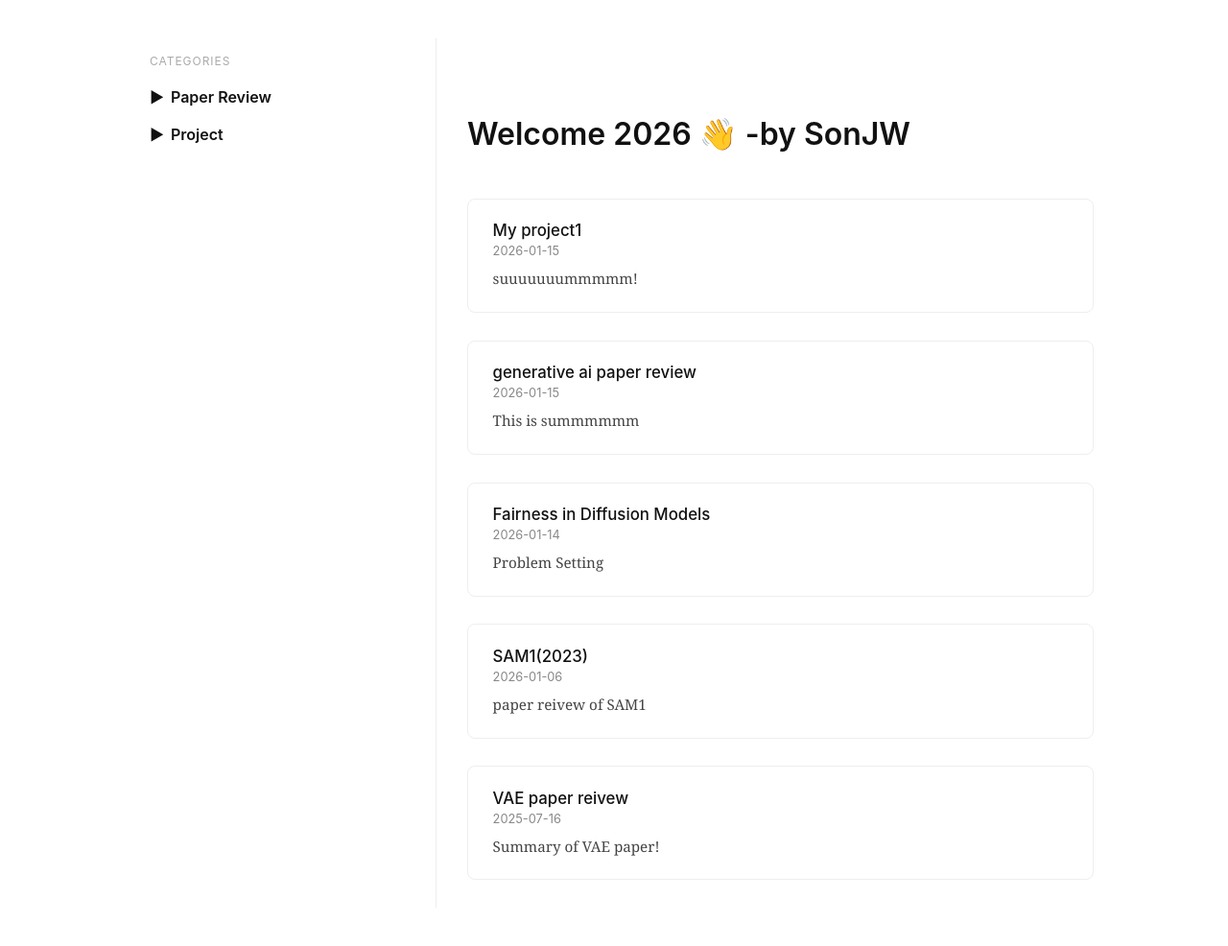
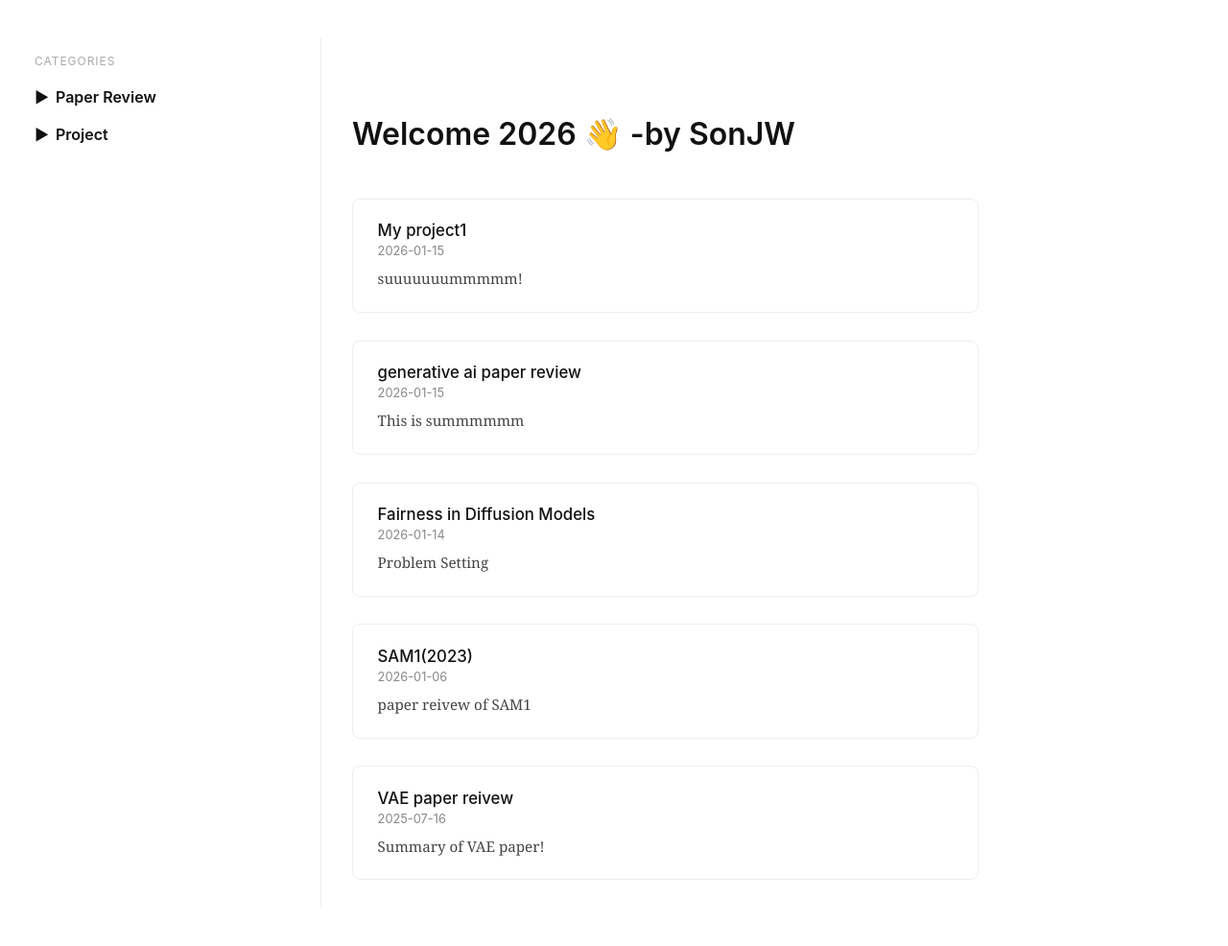
Before and after one commit to mattattabi78/mattattabi78.github.io, a Jekyll site: the page built from index.md, in a window 1280 px wide. Shown: the whole page at 96% size. Built offline with Jekyll 4.4.1, drawn with Linux system fonts in a browser that asks for light colours.

Commit message:
Update main.css

```diff
--- a/assets/css/main.css
+++ b/assets/css/main.css
@@ -17,7 +17,7 @@ body {
 .layout {
   display: flex;
   max-width: 1000px;
-  margin: auto;
+  margin: 10;
   gap: 32px;
 }
 
```
